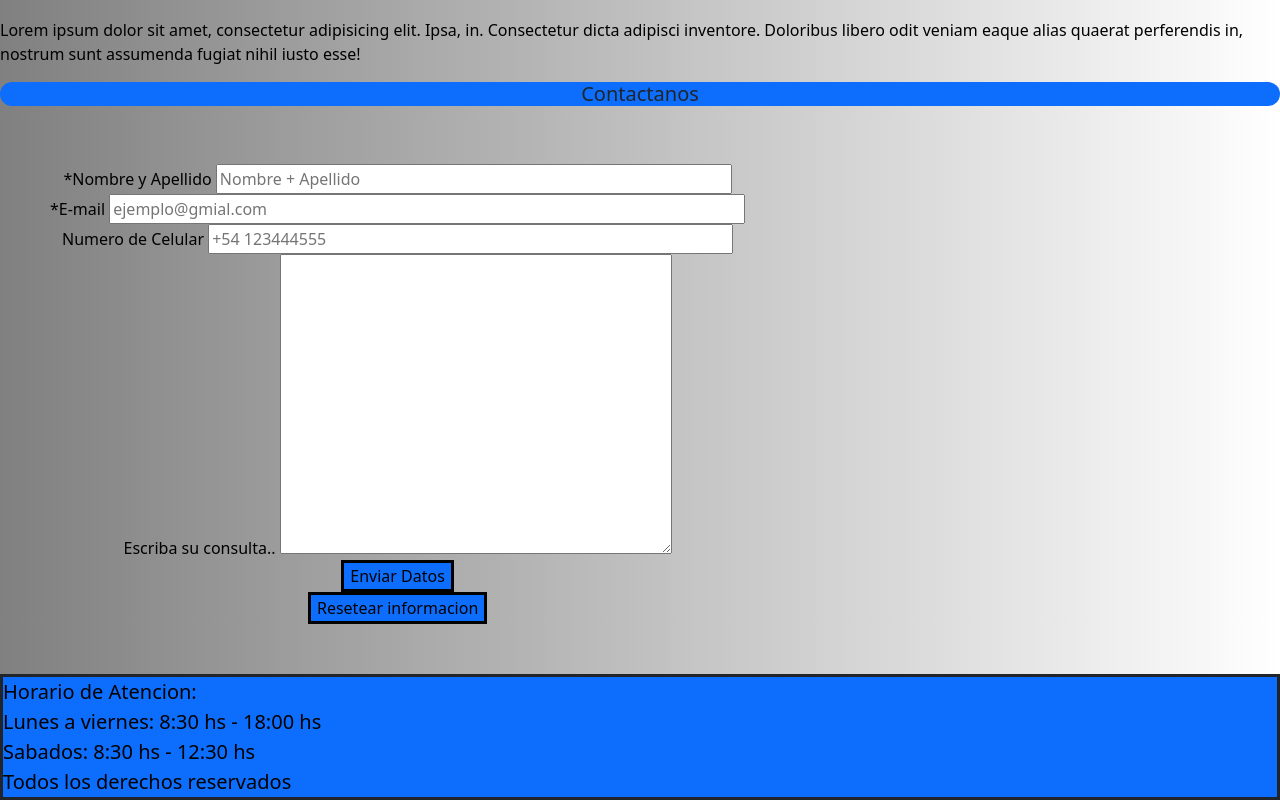
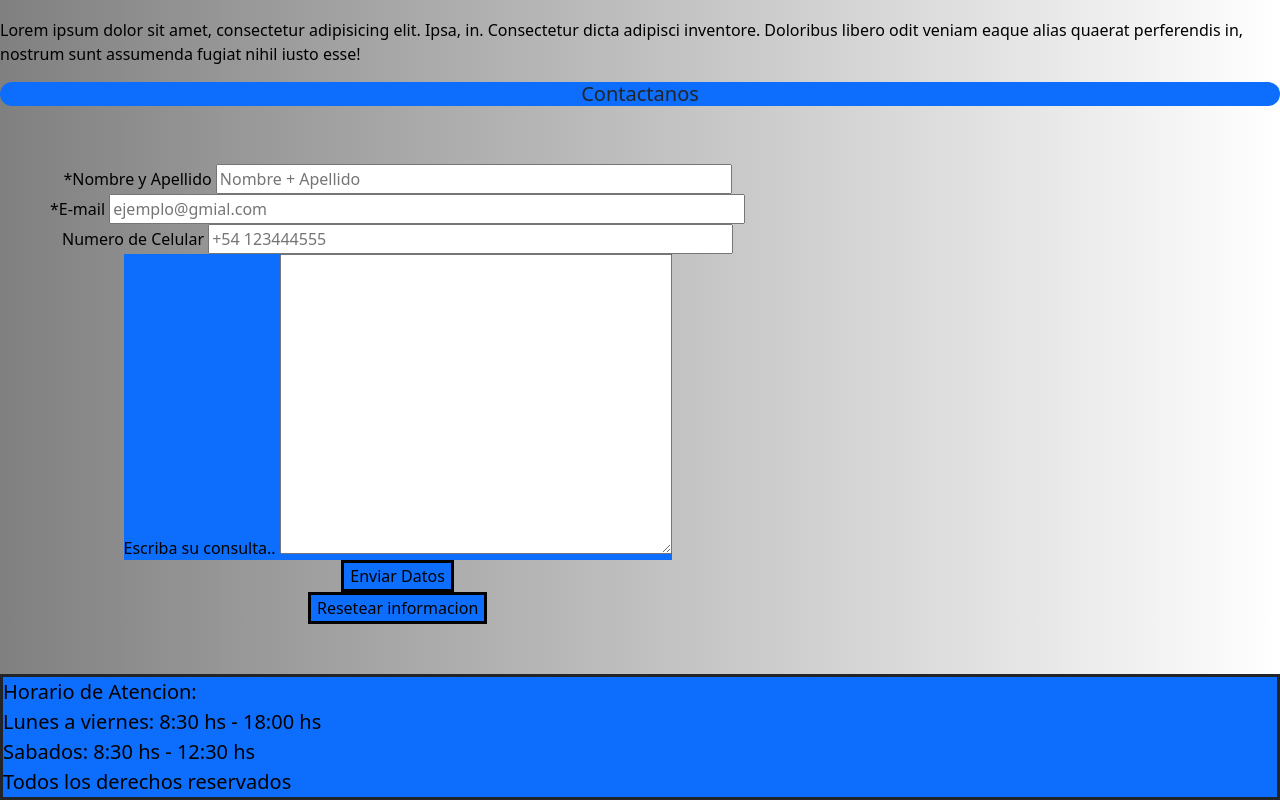
Before and after one commit to Mercado-tomas/ProyectoCoderHouse, a plain HTML site: page index.html in a window 1280 px wide. Shown: the part 649-1449 px from the top of the page. Drawn offline with nearby package versions, Linux system fonts and the light colour scheme.

Commit message:
proyecto final

```diff
--- a/CSS/contacto.css
+++ b/CSS/contacto.css
@@ -11,7 +11,7 @@ body{
 
 
 
-}
+
 footer{
     width: auto;
     height: auto;
--- a/CSS/index.css.css
+++ b/CSS/index.css.css
@@ -3,15 +3,9 @@ div{color:black;
 }
 
 body{
-
    background-color: gray ;
    background: linear-gradient(to left,white,gray);
-
 }
-
-
-
-
 img{
     width: 200px;
     height: 400px;
--- a/index.html
+++ b/index.html
@@ -13,6 +13,7 @@
 </head>
 
 <body>
+  <!--Barra de navegacion-->
     <ul class="nav justify-content-end" style="text-transform: uppercase; border-radius: 80px; background-color:  #0d6efd;">
         <li class="nav-item">
           <a class="nav-link active" style="color: black;" aria-current="page" href="contacto.html">Contacto</a>
@@ -36,7 +37,7 @@
           <a class="nav-link disabled" href="#" tabindex="-1" aria-disabled="true">Industria MG</a>
         </li>
       </ul>
-
+      <!--Carousel de bootstrap mas imagenes de maquinas-->
                      <div id="carouselExampleControls" class="carousel slide" data-bs-ride="carousel">
                         <div class="carousel-inner">
                           <div class="carousel-item active">
@@ -58,6 +59,7 @@
                           <span class="visually-hidden">Next</span>
                         </button>
                       </div>
+        <!--Titulo secundario mas texto sobre historia del taller-->
         <h3>Industria MG-Maquinaria vial</h3>
         <main>
             <div>
@@ -69,7 +71,7 @@
                 <br> <p>Lorem ipsum dolor sit amet, consectetur adipisicing elit. Ipsa, in. Consectetur dicta adipisci inventore. Doloribus libero odit veniam eaque alias quaerat perferendis in, nostrum sunt assumenda fugiat nihil iusto esse!</p>
             </div>
         </main>
-
+<!--formulario de contacto en pagina principal-->
     <h5 style="text-align: center;">Contactanos</h5>
     <div class="Formulario">
     <label for="Nombre" class="botonformulario"> *Nombre y Apellido
@@ -81,13 +83,14 @@
     <label for="Nombre" class="botonformulario"> Numero de Celular
         <input type="text" size="51"  name="Numero de celular" placeholder="+54 123444555">
     </label>
-    <label style="background-color: #0d6ef ;">Escriba su consulta..
+    <label style="background-color: #0d6efd ;">Escriba su consulta..
 
         <textarea style="width: 392px; height: 300px;" name="" id="" cols="30" rows="10" ></textarea>
               </label>
         <button>Enviar Datos </button>
         <button>Resetear informacion</button>
 </div>
+<!--Footer horario de ingreso y derechos reservados-->
 <footer>
     <div class="div2">Horario de Atencion:
         <div>Lunes a viernes:
```
Also changed, not shown: Service.html (+4 -0 lines), Ubicacion.html (+4 -1 lines), contacto.html (+4 -1 lines), repuestos.html (+5 -0 lines), ventas.html (+3 -1 lines).
